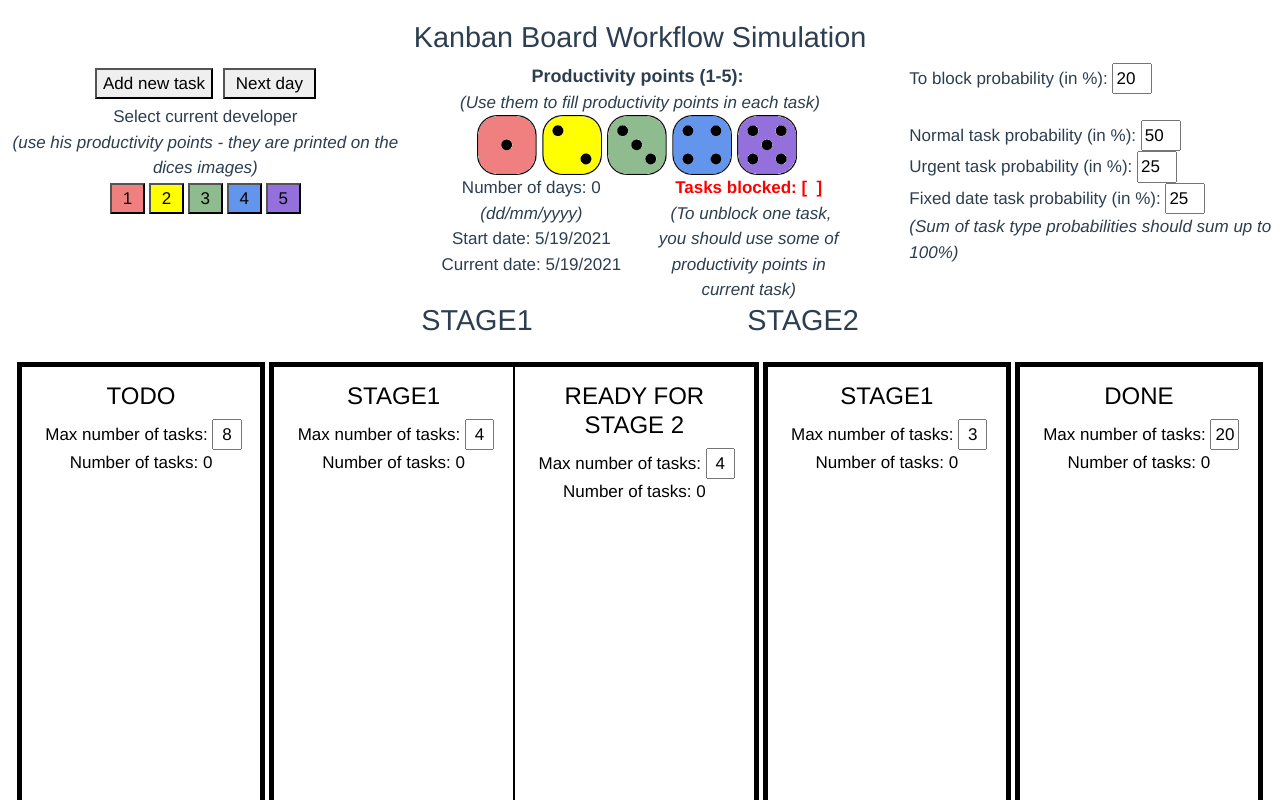
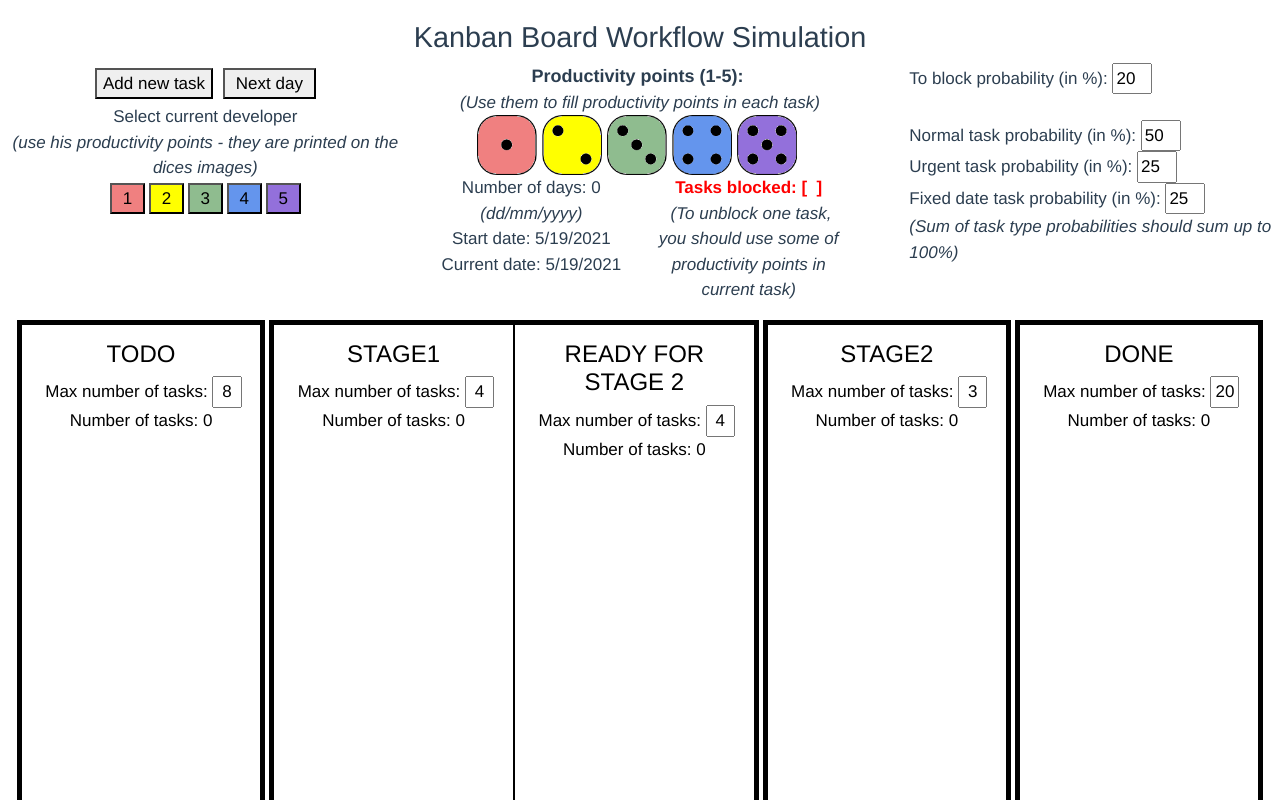
Before and after one commit to zakrzewskib/KanbanWorkflowSimulation, a Vue app: page / in a window 1280 px wide. Shown: the top 800 px of the page. Built offline with nearby package versions, Linux system fonts and the light colour scheme.

Commit message:
Change names of column

```diff
--- a/src/App.vue
+++ b/src/App.vue
@@ -102,13 +102,6 @@
       </div>
     </div>
 
-    <div class="row">
-      <div class="col-3"></div>
-      <div class="col-3"><h2>STAGE1</h2></div>
-      <div class="col-3"><h2>STAGE2</h2></div>
-      <div class="col-3"></div>
-    </div>
-
     <main class="flexbox">
       <ColumnContainer id="container-1" name="TODO">
         <div>
@@ -159,13 +152,13 @@
         </Column>
       </ColumnContainer>
 
-      <ColumnContainer id="container-4" name="STAGE1">
+      <ColumnContainer id="container-4" name="STAGE2">
         <div>
           Max number of tasks:
           <input class="maxTasksInput" v-model="maxTasks[3]" />
         </div>
         <div id="col4counter">Number of tasks: {{ counter4 }}</div>
-        <Column id="column-4" name="STAGE1" @dropped="dropped" @left="left4">
+        <Column id="column-4" name="STAGE2" @dropped="dropped" @left="left4">
         </Column>
       </ColumnContainer>
 
```
